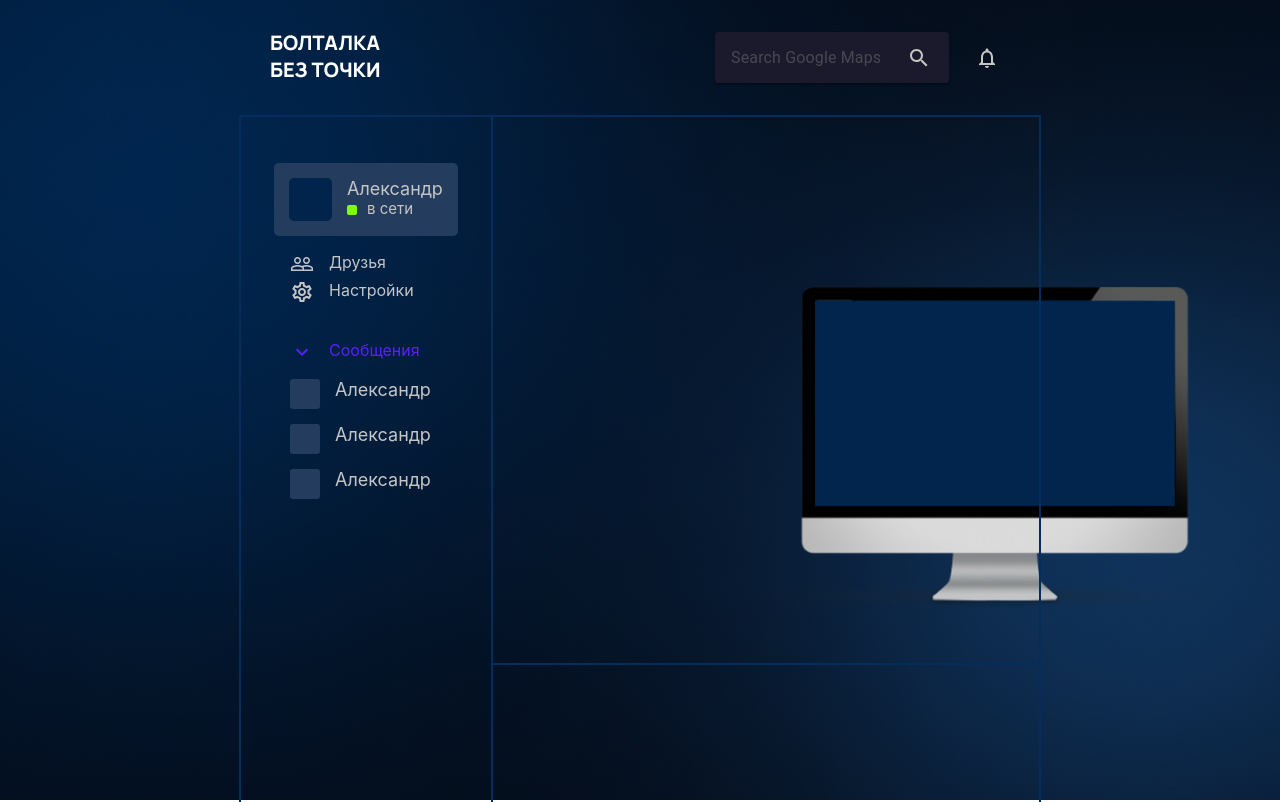
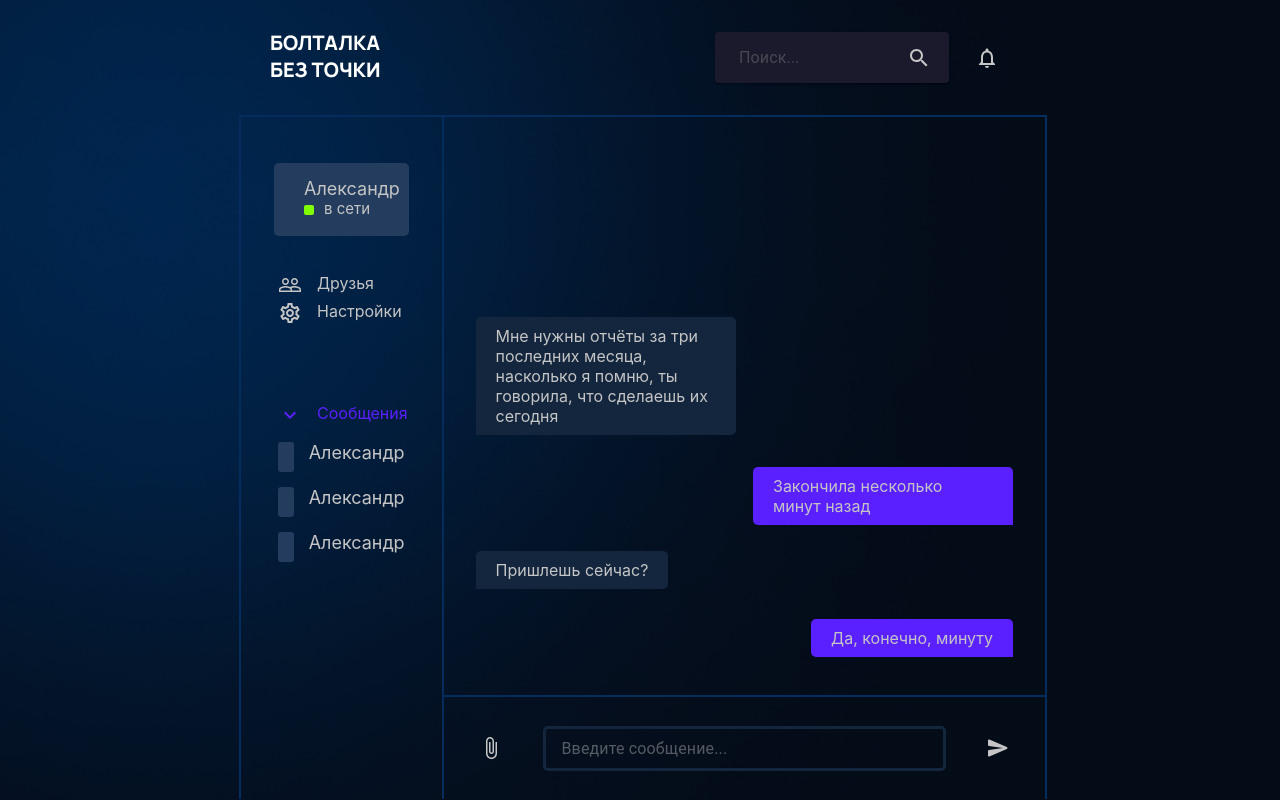
Before and after one commit to Melly5/first-team-shift, a React (Create React App) app: page /chat in a window 1280 px wide. Built offline with nearby package versions, Linux system fonts and the light colour scheme.

Commit message:
fix send-box and message-box
+little fix in header and profile-box

```diff
--- a/src/assets/css/global.css
+++ b/src/assets/css/global.css
@@ -7,6 +7,8 @@
   --border: #042d5d;
   --lightblue: #243D5E;
   --text: #C5C5C5;
+  --sendmes: #5A20FF;
+  --receivemes: #13263E;
 }
 
 body {
@@ -24,9 +26,13 @@ code {
 }
 
 .mainbox {
-  background-image: url("../backgr.png");
+  background-image: url("../backg-signed.png");
   background-size: cover;
   height: 100vh;
+}
+
+.mainbox.unsigned {
+  background-image: url("../backgr.png");
 }
 
 .mainbox.signed {
--- a/src/components/Header/header.css
+++ b/src/components/Header/header.css
@@ -7,7 +7,6 @@
 
 .header.signed {
     padding: 0;
-    border-bottom: 2px solid var(--border);
 }
 
 .signed-container {
--- a/src/components/Header/header.js
+++ b/src/components/Header/header.js
@@ -42,16 +42,12 @@ const Header = (props) => {
                             style={{
                               padding: 8,
                               backgroundColor: "#1B1A2C",
-                              border: "none",
-
+                              border: "none"
                             }}
                         >
                             <InputBase
-                                sx={{ ml: 1, flex: 1, input: { color: '#858585' }  }}
-
-                                placeholder="Search Google Maps"
-                                inputProps={{ 'aria-label': 'search google maps' }}
-
+                                sx={{ ml: 2, flex: 1, input: { color: '#858585' }  }}
+                                placeholder="Поиск..."
                             />
                             <IconButton type="submit" sx={{ p: '10px' }} aria-label="search">
                                 <SearchIcon sx={{ color: "#C5C5C5" }}/>
--- a/src/pages/Authentication/authentication.js
+++ b/src/pages/Authentication/authentication.js
@@ -16,7 +16,7 @@ function AuthenticationPage() {
 
 
 	return (
-		<div className='mainbox'>
+		<div className='mainbox unsigned'>
             <Header/>
 			<Stack direction="column" className="container login" alignItems = "center">
 				<p className="login-text">Вход</p>
--- a/src/pages/Chat/chat.css
+++ b/src/pages/Chat/chat.css
@@ -1,30 +1,43 @@
 .chatbox {
     display: flex;
     flex-direction: row;
-    height: calc(100% - 47px - 68px);
+    height: calc(100% - 47px - 69px);
+    width: 100%;
 }
 
 .profilebox {
     width: 25%;
-    padding: 46px 33px 0 33px;
+
     border-left: 2px solid var(--border);
     border-right: 2px solid var(--border);
+    border-top: 2px solid var(--border);
+}
+.profilebox-container {
+    padding: 46px 33px 0 33px;
 }
 
 .dialogbox {
     display: flex;
     flex-direction: column;
     width: 75%;
+    border-top: 2px solid var(--border);
     border-right: 2px solid var(--border);
 }
 
 .message-box {
+    position: relative;
+    display: flex;
+    justify-content: flex-end;
+    flex-direction: column;
     border-bottom: 2px solid var(--border);
-    height: 80%;
+    height: 85%;
 }
 
 .send-box {
-    height: 20%;
+    height: 15%;
+    justify-content: center;
+    padding: 0 35px;
+    align-items: center;
 }
 
 .profile {
@@ -56,7 +69,7 @@
     color: var(--text);
 }
 
-.status, .options-item,.messages-logo, .messages-item {
+.status, .options-item,.messages-logo, .messages-item, .send-box {
     display: flex;
     flex-direction: row;
 }
@@ -81,13 +94,14 @@
 .options, .messages {
     display: flex;
     flex-direction: column;
-    padding: 16px;
+    padding: 37px;
 }
 
 .option {
     margin-left: 15px;
     color: var(--text);
 }
+
 .messages-item {
     margin-bottom: 15px;
 }
@@ -104,5 +118,52 @@
 .profile-nickname.list {
     margin-left: 15px;
     color: var(--text);
+}
 
+.input-message{
+    height: 39px;
+    width: 520px;
+    border: 3px solid #13263E;
+    border-radius: 5px;
+    background-color: transparent;
+    align-items: center;
+    margin: auto 40px;
 }
+
+.message {
+    position: absolute;
+    padding: 9px 20px;
+    max-width: 220px;
+    margin-bottom: 17px;
+    color: var(--text);
+}
+
+.message.sent{
+    right: 32px;
+    height: auto;
+    background-color: var(--sendmes);
+    /* top-left | top-right | bottom-right | bottom-left */
+    border-radius: 5px 5px 0 5px;
+}
+
+.message.received {
+    left: 32px;
+    height:auto;
+    border-radius: 5px 5px 5px 0;
+    background-color: var(--receivemes);
+}
+.message.received.first {
+    margin-bottom: 260px;
+}
+
+.message.sent.second {
+    margin-bottom: 170px;
+}
+
+.message.received.third {
+    margin-bottom: 106px;
+}
+
+.message.sent.forth {
+    margin-bottom: 38px;
+}
--- a/src/pages/Chat/chat.js
+++ b/src/pages/Chat/chat.js
@@ -1,10 +1,12 @@
 import React, { useState } from 'react';
-import { TextField,Typography, Stack, Button, IconButton, InputAdornment } from "@mui/material";
+import { Paper, InputBase, TextField,Typography, Stack, Button, IconButton, InputAdornment } from "@mui/material";
 import Header from '../../components/Header/header';
 import "./chat.css";
 import PeopleOutlineIcon from '@mui/icons-material/PeopleOutline';
 import SettingsOutlinedIcon from '@mui/icons-material/SettingsOutlined';
 import KeyboardArrowDownOutlinedIcon from '@mui/icons-material/KeyboardArrowDownOutlined';
+import AttachFileOutlinedIcon from '@mui/icons-material/AttachFileOutlined';
+import SendRoundedIcon from '@mui/icons-material/SendRounded';
 
 function ChatPage() {
 
@@ -59,8 +61,22 @@ function ChatPage() {
                     </div>
                 </div>
                 <div className='dialogbox'>
-                    <div className='message-box'></div>
-                    <div className='send-box'></div>
+                    <div className='message-box'>
+                        <div className='message received first'>Мне нужны отчёты за три последних месяца, насколько я помню, ты говорила, что сделаешь их сегодня</div>
+                        <div className='message sent second'>Закончила несколько минут назад</div>
+                        <div className='message received third'>Пришлешь сейчас?</div>
+                        <div className='message sent forth'>Да, конечно, минуту</div>
+                    </div>
+                    <div className='send-box'>
+                        <AttachFileOutlinedIcon sx={{ color: "#C5C5C5" }}/>
+                        <div className='input-message'>
+                            <InputBase
+                                sx={{ ml: 2, mt: 0.5, input: { color: '#C5C5C5' }  }}
+                                placeholder="Введите сообщение..."
+                            />
+                        </div>
+                        <SendRoundedIcon sx={{ color: "#C5C5C5" }}/>
+                    </div>
                 </div>
             </div>
         </div>
--- a/src/pages/Registration/registration.js
+++ b/src/pages/Registration/registration.js
@@ -1,5 +1,5 @@
 import React, { useState } from 'react';
-import { TextField,Typography, Stack/*, Button,IconButton, InputAdornment, useTheme, FormHelperText*/ } from "@mui/material";
+import { TextField, Typography, Stack/*, Button,IconButton, InputAdornment, useTheme, FormHelperText*/ } from "@mui/material";
 import "./registration.css";
 import Header from '../../components/Header/header';
 import { Link } from "react-router-dom";
@@ -35,7 +35,7 @@ function RegistrationPage() {
 	});
 
 	return (
-		<div className='mainbox'>
+		<div className='mainbox unsigned'>
             <Header/>
 			<Stack direction="column" className="container signup" alignItems="center" >
 			<p className="login-text">Регистрация</p>
```
Also changed, not shown: src/assets/backg-signed.png (added).
